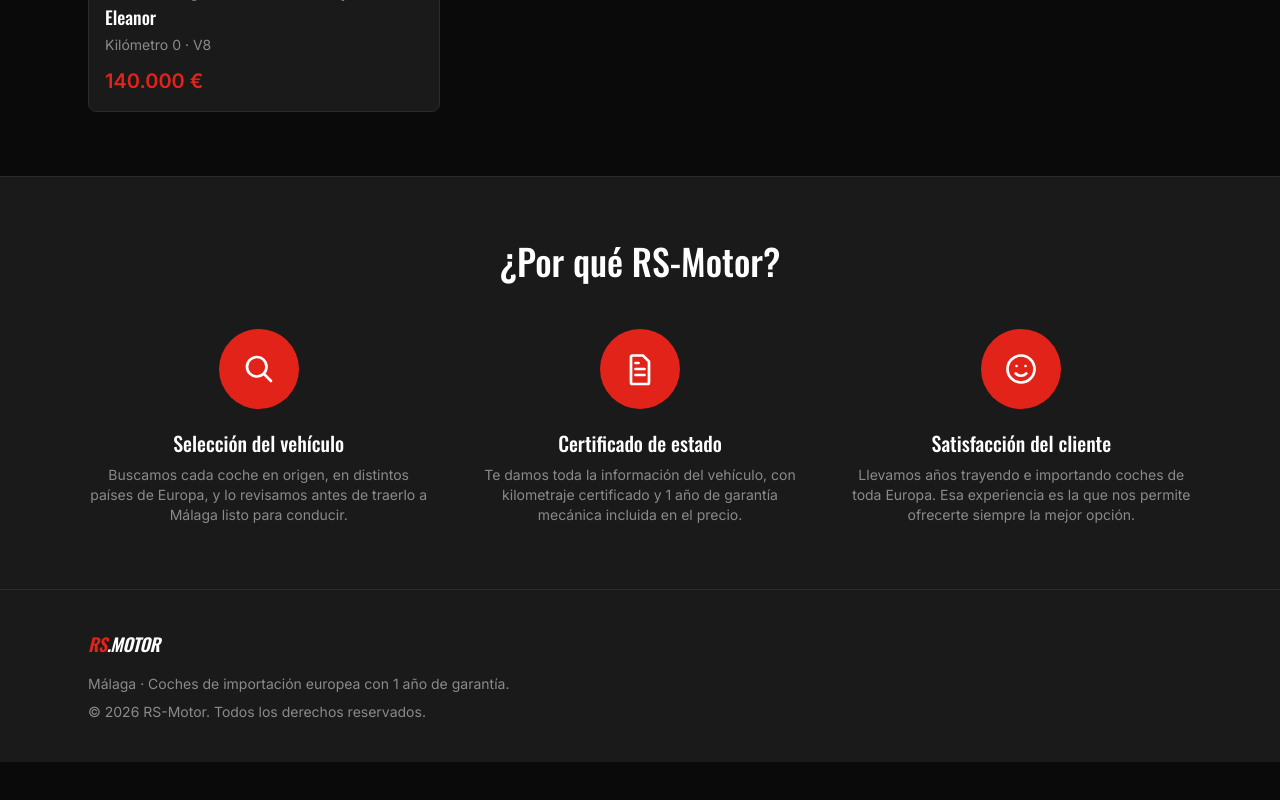
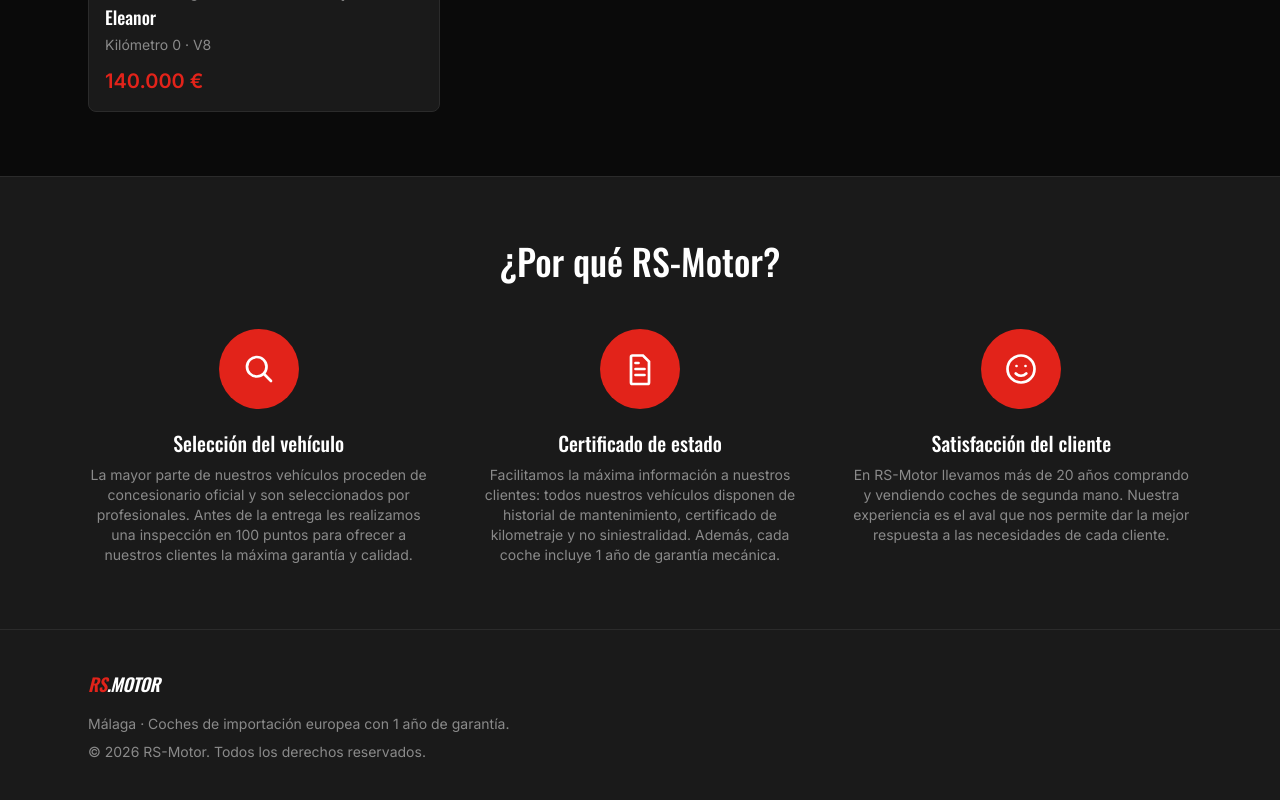
Before and after one commit to rauljaviermg-dot/RS-MOTOR-WEB, a Next.js app: page / in a window 1280 px wide. Shown: the part 1188-1988 px from the top of the page. Before the commit the page ends 1950 px from the top, so only its background shows below. Built offline with nearby package versions, Linux system fonts and the light colour scheme.

Commit message:
Actualizar textos de la seccion "Por que RS-Motor" con copy definitivo
Textos exactos proporcionados por el cliente para las 3 columnas
(seleccion, certificado de estado, satisfaccion del cliente).

```diff
--- a/src/app/(site)/page.tsx
+++ b/src/app/(site)/page.tsx
@@ -92,9 +92,11 @@
                 Selección del vehículo
               </h3>
               <p className="mt-2 text-sm text-rs-muted">
-                Buscamos cada coche en origen, en distintos países de
-                Europa, y lo revisamos antes de traerlo a Málaga listo
-                para conducir.
+                La mayor parte de nuestros vehículos proceden de
+                concesionario oficial y son seleccionados por
+                profesionales. Antes de la entrega les realizamos una
+                inspección en 100 puntos para ofrecer a nuestros clientes
+                la máxima garantía y calidad.
               </p>
             </div>
 
@@ -116,9 +118,11 @@
                 Certificado de estado
               </h3>
               <p className="mt-2 text-sm text-rs-muted">
-                Te damos toda la información del vehículo, con kilometraje
-                certificado y 1 año de garantía mecánica incluida en el
-                precio.
+                Facilitamos la máxima información a nuestros clientes:
+                todos nuestros vehículos disponen de historial de
+                mantenimiento, certificado de kilometraje y no
+                siniestralidad. Además, cada coche incluye 1 año de
+                garantía mecánica.
               </p>
             </div>
 
@@ -140,9 +144,10 @@
                 Satisfacción del cliente
               </h3>
               <p className="mt-2 text-sm text-rs-muted">
-                Llevamos años trayendo e importando coches de toda Europa.
-                Esa experiencia es la que nos permite ofrecerte siempre la
-                mejor opción.
+                En RS-Motor llevamos más de 20 años comprando y vendiendo
+                coches de segunda mano. Nuestra experiencia es el aval
+                que nos permite dar la mejor respuesta a las necesidades
+                de cada cliente.
               </p>
             </div>
           </div>
```
